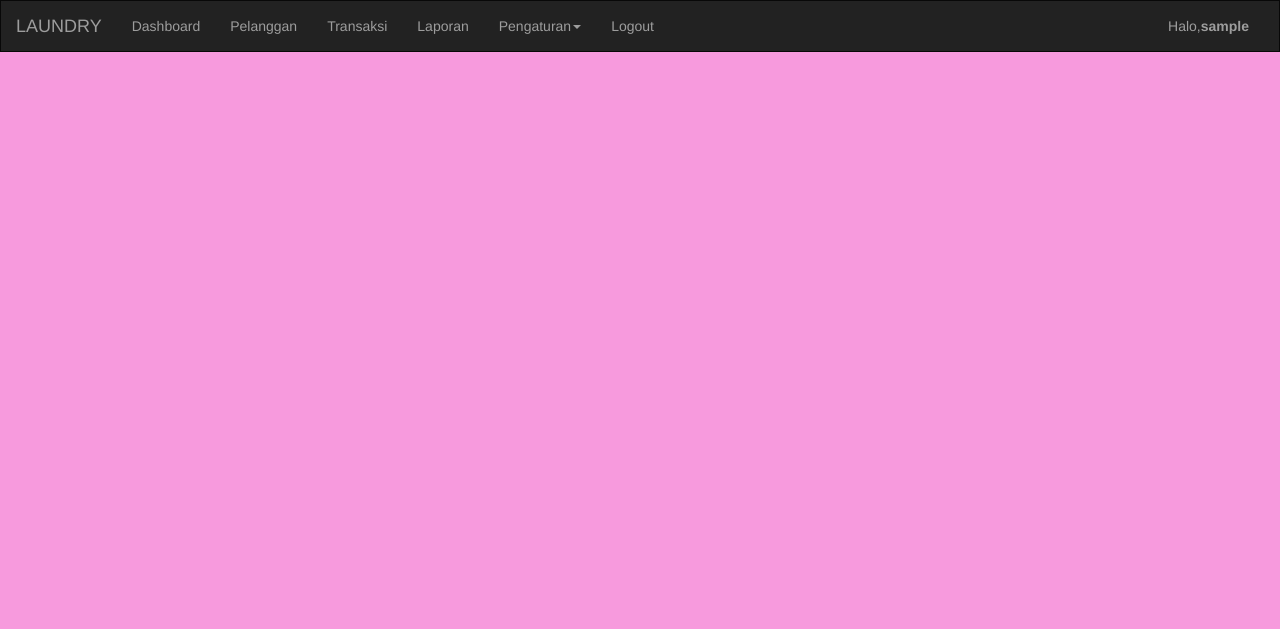
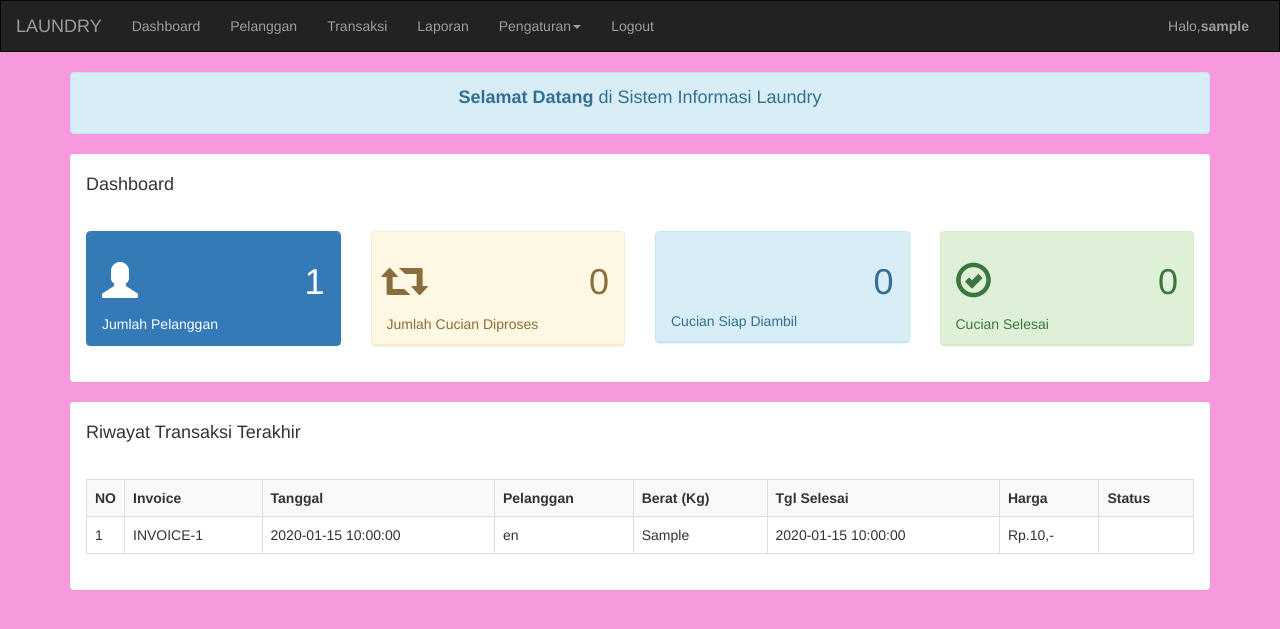
Before and after one commit to ninism58-cpu/laundry, a PHP site: page /admin/index.php in a window 1280 px wide. Shown: the top 629 px of the page. Run offline with PHP 8.4, Linux system fonts and the light colour scheme; the visitor is signed in with stand-in values (Sample User, id 1); tables that the repository leaves empty or names only in its code hold one stand-in row (values such as "Sample post").

Commit message:
laundry
laundry di tambah kan tabel di admin\index.php dan data di admin\pelanggan.php

```diff
--- a/admin/index.php
+++ b/admin/index.php
@@ -2,3 +2,136 @@
     include 'header.php';
     include '../koneksi.php';
 ?>
+
+<div class="container">
+    <div class="alert alert-info text-center">
+        <h4><b>Selamat Datang</b> di Sistem Informasi Laundry </h4>
+    </div>
+
+    <div class="panel">
+        <div class="panel-heading">
+            <h4>Dashboard</h4>
+        </div>
+        <div class="panel-body">
+            <div class="row">
+
+                <div class="col-md-3">
+                    <div class="panel panel-primary">
+                        <div class="panel-heading">
+                            <h1>
+                                <i class="glyphicon glyphicon-user"></i>
+                                    <span class="pull-right">
+                                        <?php
+                                            $pelanggan = mysqli_query($koneksi,"select * from pelanggan");
+                                            echo mysqli_num_rows($pelanggan);
+                                        ?>
+                                    </span>
+                            </h1>
+                            Jumlah Pelanggan
+                        </div>
+                    </div>
+                </div>
+
+                <div class="col-md-3">
+                    <div class="panel panel-warning">
+                        <div class="panel-heading">
+                            <h1>
+                                <i class="glyphicon glyphicon-retweet"></i>
+                                    <span class="pull-right">
+                                        <?php
+                                            $proses = mysqli_query($koneksi,"select * from transaksi where transaksi_status='0'");
+                                            echo mysqli_num_rows($proses);
+                                        ?>
+                                    </span>
+                            </h1>
+                            Jumlah Cucian Diproses
+                        </div>
+                    </div>
+                </div>
+
+                <div class="col-md-3">
+                    <div class="panel panel-info">
+                        <div class="panel-heading">
+                            <h1>
+                                <i class="glyphicon glyphicon-sign"></i>
+                                    <span class="pull-right">
+                                        <?php
+                                            $proses = mysqli_query($koneksi,"select * from transaksi where transaksi_status='1'");
+                                            echo mysqli_num_rows($proses);
+                                        ?>
+                                    </span>
+                            </h1>
+                            Cucian Siap Diambil
+                        </div>
+                    </div>
+                </div>
+
+                <div class="col-md-3">
+                    <div class="panel panel-success">
+                        <div class="panel-heading">
+                            <h1>
+                                <i class="glyphicon glyphicon-ok-circle"></i>
+                                    <span class="pull-right">
+                                        <?php
+                                            $proses = mysqli_query($koneksi,"select * from transaksi where transaksi_status='2'");
+                                            echo mysqli_num_rows($proses);
+                                        ?>
+                                    </span>
+                            </h1>
+                            Cucian Selesai
+                        </div>
+                    </div>
+                </div>
+            </div>
+        </div>
+    </div>
+
+
+    <div class="panel">
+        <div class="panel-heading">
+            <h4>Riwayat Transaksi Terakhir</h4>
+        </div>
+        <div class="panel-body">
+            <table class="table table-bordered table-striped">
+                <tr>
+                    <th width="1%">NO</th>
+                    <th>Invoice</th>
+                    <th>Tanggal</th>
+                    <th>Pelanggan</th>
+                    <th>Berat (Kg)</th>
+                    <th>Tgl Selesai</th>
+                    <th>Harga</th>
+                    <th>Status</th>
+                </tr>
+                <?php
+                $data =mysqli_query($koneksi,"select * from pelanggan, transaksi where pelanggan.pelanggan_id = transaksi.pelanggan_id order by transaksi_id desc limit 10");
+                $no = 1;
+                while ($d=mysqli_fetch_array($data)){
+                ?>
+                <tr>
+                    <td><?php echo $no++; ?></td>
+                    <td>INVOICE-<?php echo $d['transaksi_id'];?></td>
+                    <td><?php echo $d['transaksi_tgl']; ?></td>
+                    <td><?php echo $d['pelanggan_nama']; ?></td>
+                    <td><?php echo $d['transaksi_berat']; ?></td>
+                    <td><?php echo $d['transaksi_tgl_selesai']; ?></td>
+                    <td><?php echo "Rp.".number_format( $d['transaksi_harga']).",-"; ?></td>
+                    <td>
+                        <?php
+                        if ( $d['transaksi_status']=="0") {
+                            echo "<div class='label label-warning'>PROSES</div>";
+                        }elseif ($d['transaksi_status']=="1") {
+                            echo "<div class='label label-info'>DICUCI</div>";
+                        }elseif ($d['transaksi_status']=="2") {
+                            echo "<div class='label label-success'>SELESAI</div>";
+                        }
+                        ?>
+                    </td>
+                </tr>
+                <?php
+                }
+                ?>
+            </table>
+        </div>
+    </div>
+</div>
```
Also changed, not shown: admin/pelanggan.php (added, +44 -0 lines).
